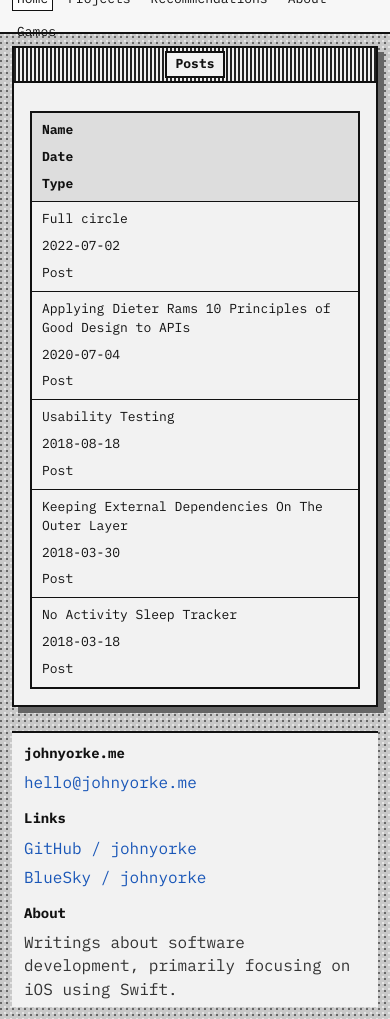
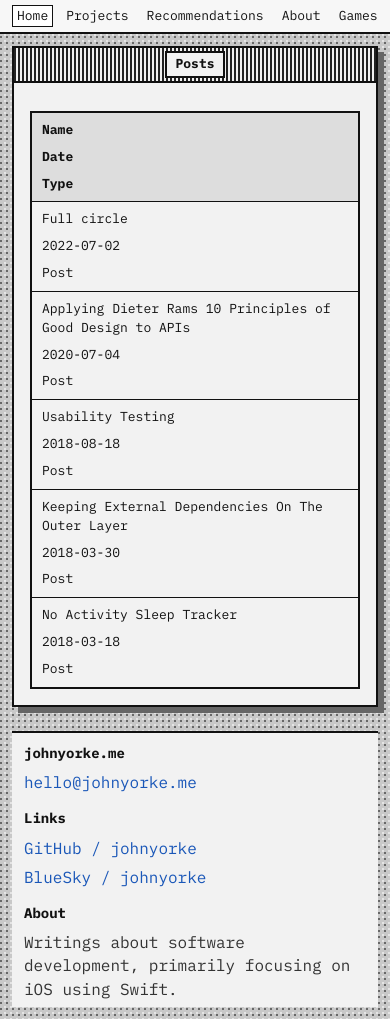
Before and after one commit to johnyorke/blog, a Jekyll site: the page built from index.markdown, in a window 390 px wide and 1019 px high. Built offline with Jekyll 4.4.1, drawn with Linux system fonts in a browser that asks for light colours.

Commit message:
Fix mobile menu wrapping and remove nested home scroll

```diff
--- a/assets/css/mac.css
+++ b/assets/css/mac.css
@@ -60,7 +60,7 @@ a {
   padding: 0;
   display: flex;
   align-items: center;
-  flex-wrap: wrap;
+  flex-wrap: nowrap;
   gap: 10px;
   font-size: 13px;
 }
@@ -70,6 +70,7 @@ a {
   display: inline-block;
   padding: 1px 4px;
   text-decoration: none;
+  white-space: nowrap;
 }
 
 .menu-items a[aria-current="page"],
@@ -347,11 +348,6 @@ a.finder-row:focus-visible {
   text-transform: uppercase;
 }
 
-.layout-home .finder-window .window-body {
-  max-height: calc(100vh - 240px);
-  overflow: auto;
-}
-
 .site-footer {
   padding: 6px 20px 16px;
 }
@@ -392,6 +388,25 @@ a.finder-row:focus-visible {
 }
 
 @media (max-width: 980px) {
+  .menu-bar {
+    justify-content: flex-start;
+    gap: 0;
+    overflow-x: auto;
+    overflow-y: hidden;
+    -webkit-overflow-scrolling: touch;
+  }
+
+  .menu-items {
+    flex-wrap: nowrap;
+    gap: 8px;
+    padding-right: 8px;
+    white-space: nowrap;
+  }
+
+  .menu-items li {
+    flex: 0 0 auto;
+  }
+
   .desktop {
     padding: 12px;
   }
@@ -413,7 +428,4 @@ a.finder-row:focus-visible {
     gap: 8px;
   }
 
-  .layout-home .finder-window .window-body {
-    max-height: calc(100vh - 220px);
-  }
 }
```
